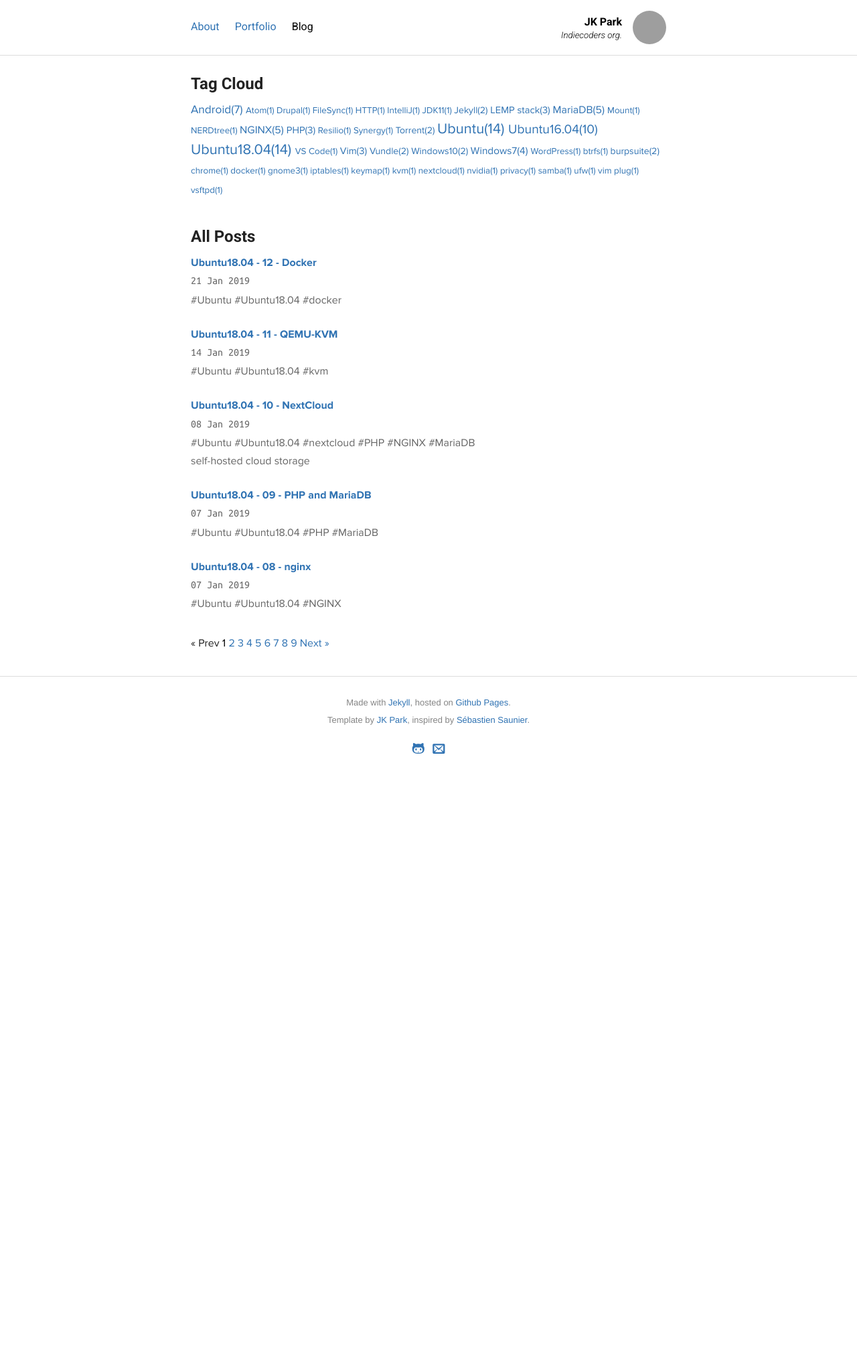
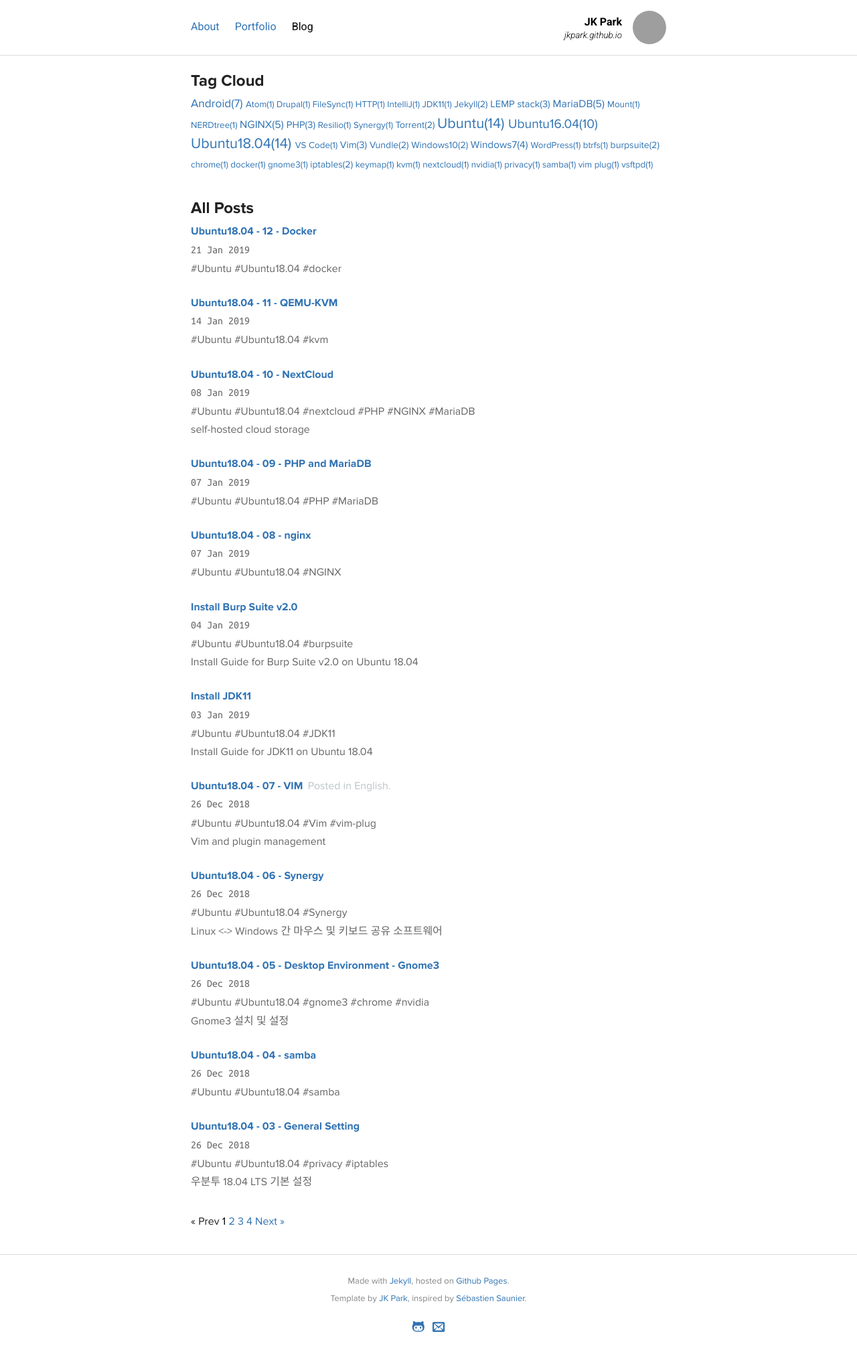
Before and after one commit to jkpark/jkpark.github.io, a Jekyll site: the page built from blog/index.html, in a window 1280 px wide. Shown: the whole page at 67% size. Built offline with Jekyll 4.4.1, drawn with Linux system fonts in a browser that asks for light colours; the list of posts is cut into pages by our own code; before the commit the page ends 1158 px from its top, so only the background shows below that; grey boxes are pictures that could not be loaded.

Commit message:
update config

```diff
--- a/_config.yml
+++ b/_config.yml
@@ -28,7 +28,7 @@
 # then add in the baseurl here, like this: "/repository-name"
 baseurl: ""
 
-paginate: 5
+paginate: 12
 paginate_path: /blog/page:num/
 
 #
--- a/_layouts/default.html
+++ b/_layouts/default.html
@@ -60,14 +60,10 @@
       </nav>
       <div class="pull-right right logo">
         <div class="name">
-          {% if page.url == '/en/index.html' %}
-            <a href="/">JK Park</a><br />
-          {% else %}
-            <a href="/">JK Park</a><br />
-          {% endif %}
+          <a href="/">{{ site.author }}</a><br />
           <small>
             <em>
-                <a href="http://www.indiecoders.org">Indiecoders org.</a>
+                <a href="https://jkpark.github.io/">jkpark.github.io</a>
             </em>
           </small>
         </div>
@@ -75,7 +71,6 @@
       </div>
       <div class="clear"></div>
     </header>
-    <div class="clear"></div>
   </div>
 
   {{ content }}
--- a/_posts/2018-12-26-install_ubuntu1804-03-user-privacy.md
+++ b/_posts/2018-12-26-install_ubuntu1804-03-user-privacy.md
@@ -3,7 +3,7 @@
 title: Ubuntu18.04 - 03 - General Setting
 description: 우분투 18.04 LTS 기본 설정
 category: blog
-tags: [Ubuntu, Ubuntu18.04, privacy, ufw]
+tags: [Ubuntu, Ubuntu18.04, privacy, iptables]
 ---
 
 # 1. Firewall - iptables
--- a/blog/index.html
+++ b/blog/index.html
@@ -57,7 +57,7 @@
     {% if page == paginator.page %}
       <a href="#" class="selected">{{ page }}</a>
     {% elsif page == 1 %}
-      <a href="{{ paginator.previous_page_path | prepend: site.baseurl | replace: '//', '/' }}">{{ page }}</a>
+      <a href="/blog/">{{ page }}</a>
     {% else %}
       <a href="{{ site.paginate_path | prepend: site.baseurl | replace: '//', '/' | replace: ':num', page }}">{{ page }}</a>
     {% endif %}
--- a/css/site.css
+++ b/css/site.css
@@ -33,14 +33,10 @@
 body {
   color: #222;
   text-align: center;
-  font-family: Helvetica, Arial, sans-serif;
+  font-family: proxima-nova, Helvetica, Arial, sans-serif;
+  font-weight: 400;
   text-rendering: optimizeLegibility;
 }
-
-/*.top-bar {
-  height: 4px;
-  background-color: #255b96;
-} */
 
 .top-bar {
   background-color: lightyellow;
@@ -50,22 +46,19 @@
 }
 
 h1, h2, h3, h4, h5 {
-  font-family: 'Roboto', sans-serif;
-  font-weight: 400;
   margin-top: 3em;
   margin-bottom: 0.3em;
-  line-height: 1.2em;
   font-weight: bold;
 }
 h2, h3, h4, h5 { margin-top: 1em; }
 
-h1, h5 { font-size: 1.5em; line-height: 1.5em; font-weight: 700; }
+h1, h5 { font-size: 1.5em; font-weight: 700; }
 h5 small { font-weight: 400; font-size: 50%; color: #999; }
 h2 { font-size: 1.3em; }
 h3 { font-size: 1.2em; }
 h4 { font-size: 1em; }
 
-p { margin: 1em 0; }
+p { margin: 0.5em 0; }
 
 table {
   font-size: inherit;
@@ -433,6 +426,18 @@
 
 
 
+
+
+figure .two-third {
+  max-width: 66%;
+}
+
+@media (max-width: 600px) {
+  figure .two-third {
+    max-width: 100%;
+  }
+}
+
 /*****************************************************************************/
 /*
 /* Posts
@@ -502,17 +507,6 @@
   }
 }
 
-figure .two-third {
-  max-width: 66%;
-}
-
-@media (max-width: 600px) {
-  figure .two-third {
-    max-width: 100%;
-  }
-}
-
-
 /* Quotes */
 blockquote {
   margin: 1em 0 1em -1em;
@@ -521,6 +515,7 @@
   padding-left: 0.6em;
   font-style: italic;
 }
+
 
 .post-footer-self-promotion {
   margin-top: 1.6em;
@@ -631,51 +626,6 @@
   box-sizing: padding-box;
 }
 
-/* Register */
-.post-footer-self-promotion input {
-  -moz-box-sizing: content-box;
-  -webkit-box-sizing: content-box;
-  box-sizing: content-box;
-  border: 1px solid #CCCCCC;
-  color: #555555;
-  font-size: 14px;
-  height: 34px;
-  line-height: 1.42857;
-  padding: 0px 12px;
-  border-right: none;
-}
-
-.post-footer-self-promotion input[type="email"] {
-  background-color: #FFFFFF;
-  background-image: none;
-  box-shadow: 0 1px 1px rgba(0, 0, 0, 0.075) inset;
-  border-radius: 4px 0 0 4px;
-  width: 210px;
-}
-
-.post-footer-self-promotion input[type="submit"] {
-  background-color: #255b96;
-  color: #ffffff !important;
-  text-decoration: none;
-  -webkit-font-smoothing: subpixel-antialiased;
-  border-radius: 0 4px 4px 0;
-  cursor: pointer;
-  margin-right: 1em;
-}
-
-@media (max-width: 419px) {
-  .post-footer-self-promotion input[type="email"] {
-    border-right: 1px solid #CCC;
-    border-radius: 4px;
-  }
-  .post-footer-self-promotion input[type="submit"] {
-    display: block;
-    border-radius: 4px;
-    width: 210px;
-    margin-top: 1em;
-  }
-}
-
 .slideshare {
   height: 549px;
   width: 100%;
--- /dev/null
+++ b/google20a646a1a7c513d0.html
@@ -0,0 +1 @@
+google-site-verification: google20a646a1a7c513d0.html
--- a/google61bc33e1126bf6b4.html
+++ /dev/null
@@ -1 +0,0 @@
-google-site-verification: google61bc33e1126bf6b4.html
```
Also changed, not shown: css/article.css (added).
